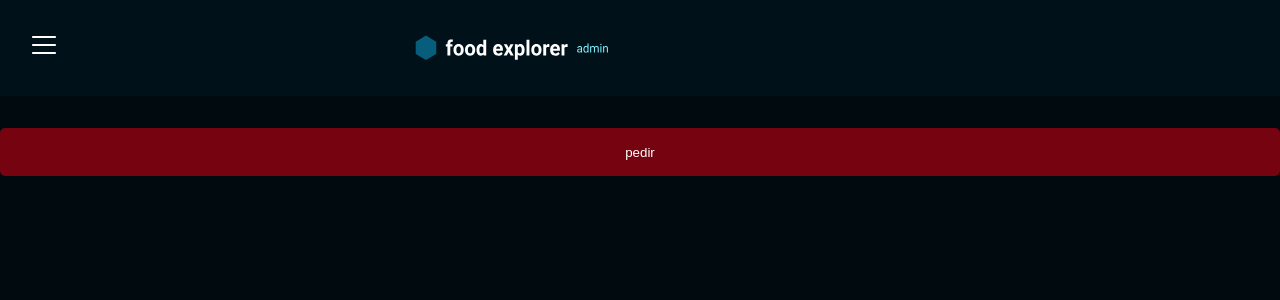
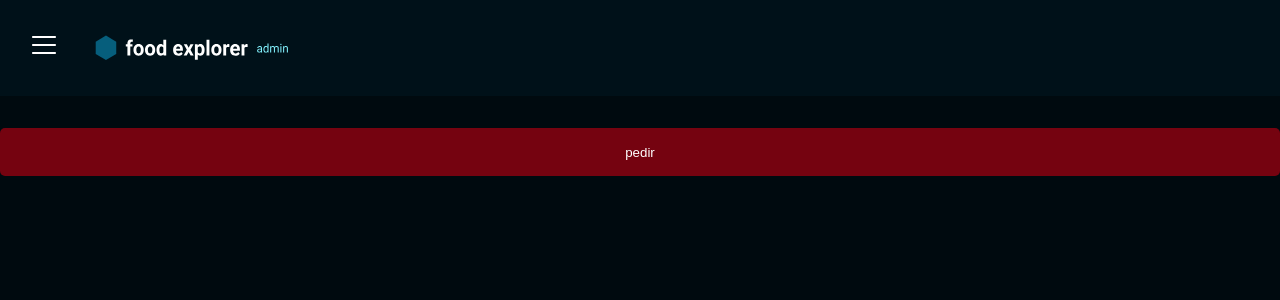
Before and after one commit to daiaanebarbosaf/foodexplorer, a React (Vite) app: page / in a window 1280 px wide. Shown: the top 300 px of the page. Built offline with nearby package versions, Linux system fonts and the light colour scheme.

Commit message:
Update styles.js

```diff
--- a/src/components/Header/styles.js
+++ b/src/components/Header/styles.js
@@ -1,4 +1,6 @@
 import styled from 'styled-components';
+
+
 
 export const Container = styled.header`
     grid-area: header;
@@ -11,19 +13,22 @@ export const Container = styled.header`
     display: flex;
     align-items: center;
 
+    > img {
+        width: 20rem;
+        cursor: pointer;
+    }
 
-    justify-items: center;
+    #hiddenMenu, #closeMenu {
+        height: 1.5rem;
+        margin-left: 2rem;
+        margin-right: -20rem;
 
 
 
-    > img {
-        width: 20rem;
-
     }
 
-    #hiddenMenu {
-        height: 1.5rem;
-        margin-left: 2rem;
-        margin-right: -20rem;
+    .hide {
+        display: none;
     }
+
 `;
```
